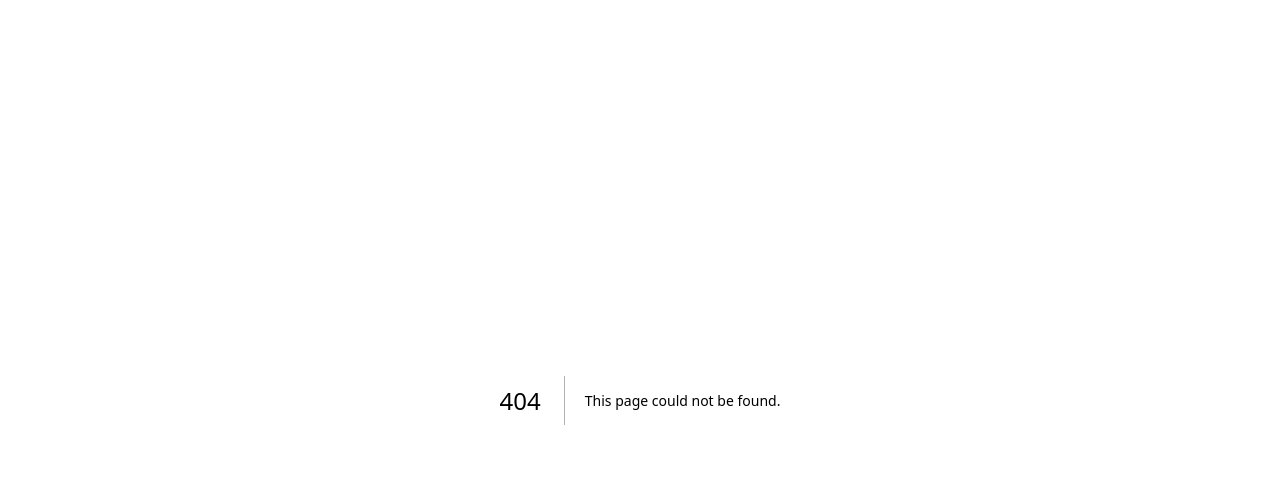
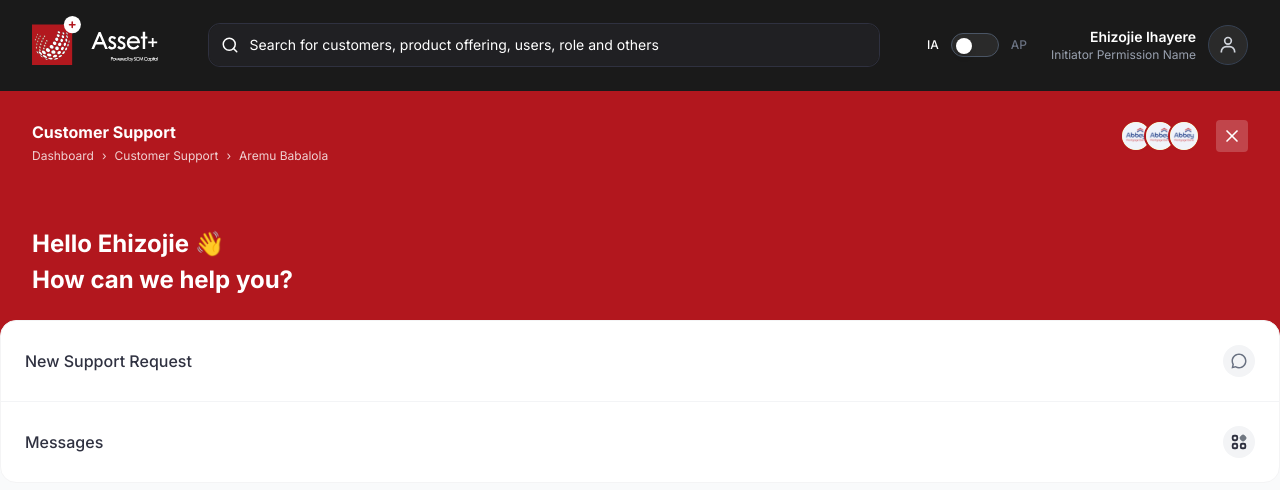
Before and after one commit to maildavc/scm-mobile-admin-portal, a Next.js app: page /dashboard/customer-service in a window 1280 px wide. Before the commit this address had no page. Shown: the top 490 px of the page. Built offline with nearby package versions, Linux system fonts and the light colour scheme.

Commit message:
feat: Add Customer Service module with Messages and New Support Request pages, including header and navigation links

```diff
--- /dev/null
+++ b/src/app/dashboard/customer-service/messages/page.tsx
@@ -0,0 +1,8 @@
+export default function Messages() {
+  return (
+    <div className="p-8">
+      <h1 className="text-2xl font-bold mb-4">Messages</h1>
+      <p>Messages interface will go here.</p>
+    </div>
+  );
+}
--- /dev/null
+++ b/src/app/dashboard/customer-service/new-request/page.tsx
@@ -0,0 +1,8 @@
+export default function NewSupportRequest() {
+  return (
+    <div className="p-8">
+      <h1 className="text-2xl font-bold mb-4">New Support Request</h1>
+      <p>Form to create a new support request will go here.</p>
+    </div>
+  );
+}
--- /dev/null
+++ b/src/app/dashboard/customer-service/page.tsx
@@ -0,0 +1,72 @@
+"use client";
+
+import React from "react";
+import Link from "next/link";
+import Image from "next/image";
+import { MdGridView } from "react-icons/md";
+import { RiChat3Line } from "react-icons/ri";
+import { useRouter } from "next/navigation";
+import CustomerServicePageHeader from "@/components/Dashboard/CustomerService/CustomerServicePageHeader";
+
+export default function CustomerService() {
+  const router = useRouter();
+
+  return (
+    <div className="min-h-screen bg-gray-50 flex flex-col">
+      <CustomerServicePageHeader
+        title="Customer Support"
+        breadcrumbs={[
+          { label: "Dashboard", href: "/dashboard" },
+          { label: "Customer Support", href: "/dashboard/customer-service" },
+          { label: "Aremu Babalola", active: true },
+        ]}
+      >
+        {/* Welcome Message */}
+        <div className="mb-6">
+          <h2 className="text-2xl font-bold mb-1">Hello Ehizojie 👋</h2>
+          <h2 className="text-2xl font-bold">How can we help you?</h2>
+        </div>
+      </CustomerServicePageHeader>
+
+      {/* Main Content */}
+      <div className="flex-1 max-w-7xl mx-auto w-full -mt-16 pb-10">
+        <div className="bg-white rounded-2xl border border-[#F4F4F5] overflow-hidden mb-8">
+          {/* Options List */}
+          <Link
+            href="/dashboard/customer-service/new-request"
+            className="flex items-center justify-between p-6 border-b border-gray-100 hover:bg-gray-50 transition-colors group cursor-pointer"
+          >
+            <span className="font-medium text-[#2F3140]">
+              New Support Request
+            </span>
+            <div className="w-8 h-8 rounded-full bg-gray-100 flex items-center justify-center text-gray-500 group-hover:bg-gray-200 transition-colors">
+              <RiChat3Line size={18} />
+            </div>
+          </Link>
+
+          <Link
+            href="/dashboard/customer-service/messages"
+            className="flex items-center justify-between p-6 hover:bg-gray-50 transition-colors group cursor-pointer"
+          >
+            <span className="font-medium text-[#2F3140]">Messages</span>
+            <div className="w-8 h-8 rounded-full bg-gray-100 flex items-center justify-center text-gray-500 group-hover:bg-gray-200 transition-colors">
+              <Image src="/grid.svg" width={18} height={18} alt="grid" />
+            </div>
+          </Link>
+        </div>
+
+        {/* Skeleton Loaders (simulating content as per screenshot) */}
+        <div className="space-y-4">
+          <div className="h-6 w-full bg-gray-200 rounded animate-pulse opacity-50"></div>
+          <div className="h-6 w-3/4 bg-gray-200 rounded animate-pulse opacity-50"></div>
+          <div className="h-6 w-full bg-gray-200 rounded animate-pulse opacity-30 mt-8"></div>
+          <div className="h-6 w-full bg-gray-200 rounded animate-pulse opacity-30"></div>
+          <div className="h-6 w-5/6 bg-gray-200 rounded animate-pulse opacity-30"></div>
+          <div className="h-6 w-1/2 bg-gray-200 rounded animate-pulse opacity-20 mt-8"></div>
+          <div className="h-6 w-full bg-gray-200 rounded animate-pulse opacity-20"></div>
+          <div className="h-6 w-3/4 bg-gray-200 rounded animate-pulse opacity-20"></div>
+        </div>
+      </div>
+    </div>
+  );
+}
--- /dev/null
+++ b/src/components/Dashboard/CustomerService/CustomerServicePageHeader.tsx
@@ -0,0 +1,87 @@
+"use client";
+
+import React from "react";
+import Link from "next/link";
+import Image from "next/image";
+import { FiX, FiChevronRight } from "react-icons/fi";
+import { useRouter } from "next/navigation";
+
+interface Breadcrumb {
+  label: string;
+  href?: string;
+  active?: boolean;
+}
+
+interface CustomerServicePageHeaderProps {
+  title: string;
+  breadcrumbs: Breadcrumb[];
+  children?: React.ReactNode;
+}
+
+const CustomerServicePageHeader: React.FC<CustomerServicePageHeaderProps> = ({
+  title,
+  breadcrumbs,
+  children,
+}) => {
+  const router = useRouter();
+
+  const handleClose = () => {
+    router.push("/dashboard");
+  };
+
+  return (
+    <div className="bg-[#B2171E] text-white p-8 pb-16">
+      <div className="flex justify-between items-start mb-8">
+        {/* Breadcrumbs / Title */}
+        <div>
+          <h1 className="text-base font-bold mb-1">{title}</h1>
+          <div className="text-xs opacity-80 flex items-center gap-2">
+            {breadcrumbs.map((crumb, index) => (
+              <React.Fragment key={index}>
+                {index > 0 && <span>›</span>}
+                {crumb.href ? (
+                  <Link href={crumb.href} className="hover:underline">
+                    {crumb.label}
+                  </Link>
+                ) : (
+                  <span>{crumb.label}</span>
+                )}
+              </React.Fragment>
+            ))}
+          </div>
+        </div>
+
+        {/* Right Controls */}
+        <div className="flex items-center gap-4">
+          <div className="flex -space-x-2">
+            {/* Avatar Placeholders */}
+            {[1, 2, 3].map((i) => (
+              <div
+                key={i}
+                className="w-8 h-8 rounded-full border-2 border-[#B2171E] bg-yellow-200 relative overflow-hidden"
+              >
+                <Image
+                  src={`/abbey.svg`} // Using existing asset as placeholder
+                  alt="Agent"
+                  fill
+                  className="object-cover"
+                />
+              </div>
+            ))}
+          </div>
+          <div
+            onClick={handleClose}
+            className="w-8 h-8 bg-white/20 hover:bg-white/30 rounded flex items-center justify-center transition-colors"
+          >
+            <FiX size={20} />
+          </div>
+        </div>
+      </div>
+
+      {/* Optional Children Content (e.g. Welcome message) */}
+      {children && <div className="mt-16">{children}</div>}
+    </div>
+  );
+};
+
+export default CustomerServicePageHeader;
--- a/src/constants/dashboard.ts
+++ b/src/constants/dashboard.ts
@@ -49,6 +49,7 @@ export const DASHBOARD_CARDS = [
     title: "Customer Service",
     description:
       "Manage customer profiles, update KYC, view customer details and many more in this module",
+    path: "/dashboard/customer-service",
   },
   {
     icon: FiLink2,
```
Also changed, not shown: public/grid.svg (added).
